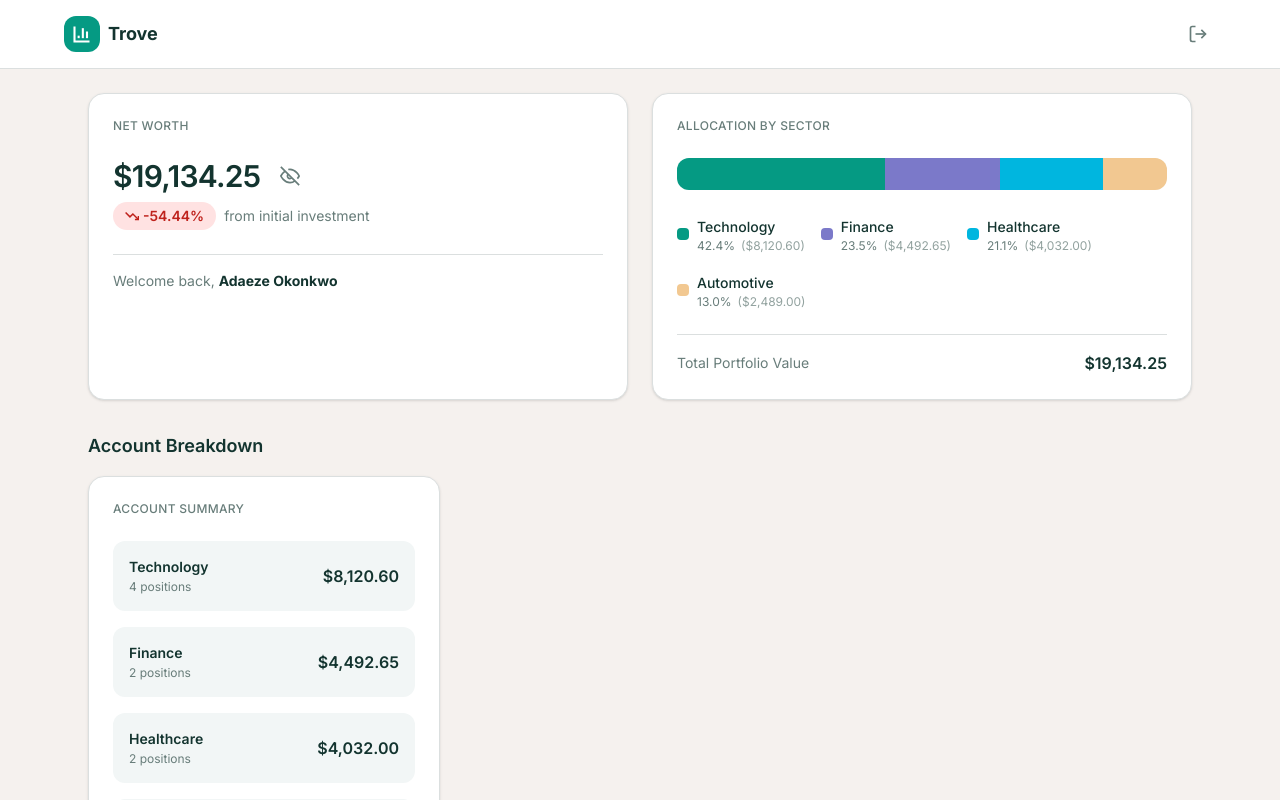
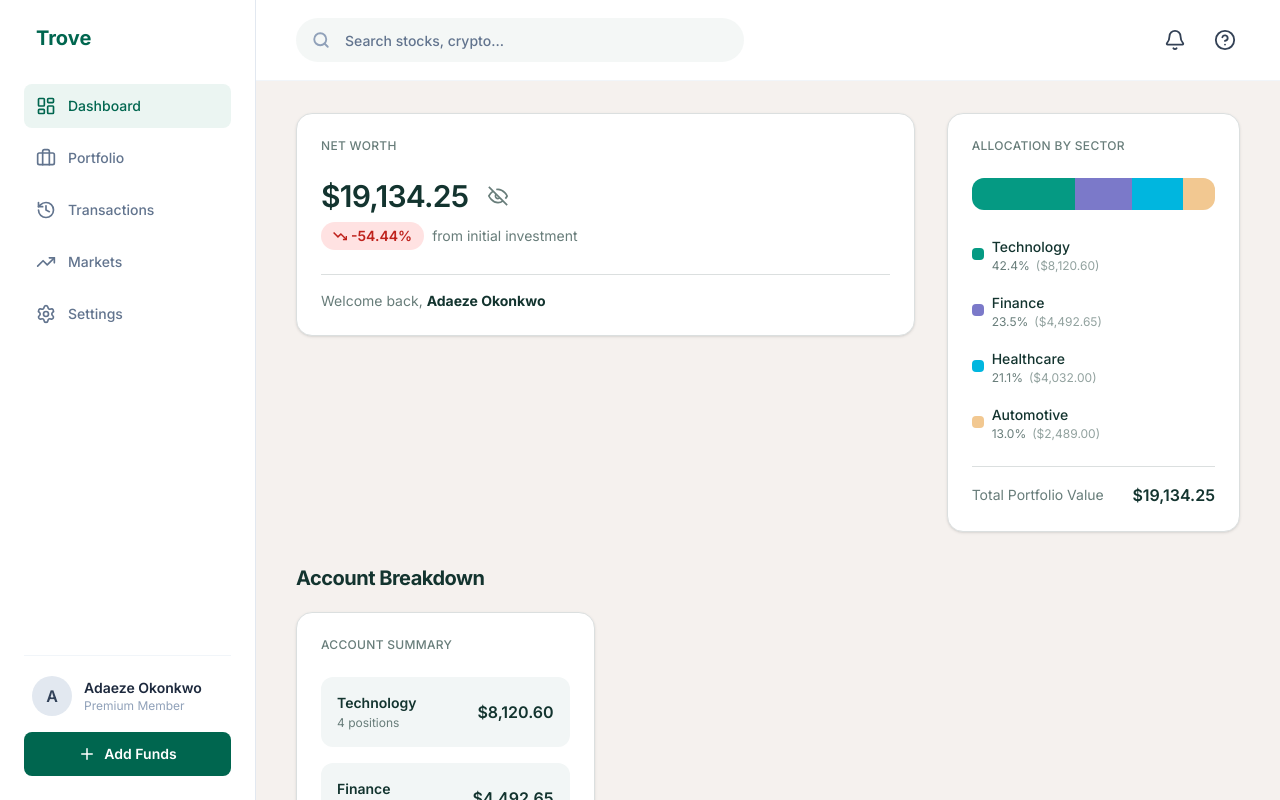
Before and after one commit to phartex/Trove-finance-Assessment, a Next.js app: page /dashboard in a window 1280 px wide. Shown: the top 800 px of the page. Built offline with nearby package versions, Linux system fonts and the light colour scheme.

Commit message:
restructure the header component

```diff
--- /dev/null
+++ b/app/components/Header.tsx
@@ -0,0 +1,59 @@
+'use client';
+
+import React, { useState } from 'react';
+import { Search, Bell, HelpCircle } from 'lucide-react';
+
+interface HeaderProps {
+  onSearch?: (query: string) => void;
+}
+
+export default function Header({ onSearch }: HeaderProps) {
+  const [searchQuery, setSearchQuery] = useState('');
+
+  const handleSearchChange = (e: React.ChangeEvent<HTMLInputElement>) => {
+    const value = e.target.value;
+    setSearchQuery(value);
+    if (onSearch) {
+      onSearch(value);
+    }
+  };
+
+  return (
+    <header className="w-full h-20 border-b border-slate-100 bg-white flex items-center justify-between p-10 sticky top-0 z-50">
+      {/* Search Input Container */}
+      <div className="relative w-full max-w-md">
+        <div className="absolute inset-y-0 left-4 flex items-center pointer-events-none text-slate-400">
+          <Search size={18} strokeWidth={2.5} />
+        </div>
+        <input
+          type="text"
+          value={searchQuery}
+          onChange={handleSearchChange}
+          placeholder="Search stocks, crypto..."
+          className="w-full h-11 pl-12 pr-4 rounded-full bg-[#EDF2F1]/60 text-slate-800 placeholder-slate-500 font-medium text-sm border border-transparent focus:border-slate-200 focus:bg-white focus:outline-none transition-all"
+        />
+      </div>
+
+      {/* Action Utility Buttons */}
+      <div className="flex items-center gap-5 text-[#334155]">
+        {/* Notifications */}
+        <button
+          className="p-1 rounded-full hover:bg-slate-50 transition-colors focus:outline-none relative"
+          aria-label="Notifications"
+        >
+          <Bell size={22} strokeWidth={2} />
+          {/* Optional: Unread notification dot badge */}
+          <span className="absolute top-1 right-1 w-2 h-2 bg-red-500 rounded-full hidden" />
+        </button>
+
+        {/* Help / Support */}
+        <button
+          className="p-1 rounded-full hover:bg-slate-50 transition-colors focus:outline-none"
+          aria-label="Help and support"
+        >
+          <HelpCircle size={22} strokeWidth={2} />
+        </button>
+      </div>
+    </header>
+  );
+}
--- a/app/dashboard/page.tsx
+++ b/app/dashboard/page.tsx
@@ -13,6 +13,8 @@ import AllocationBar from '../components/AllocationBar';
 import AccountList from '../components/AccountList';
 import StocksTab from '../components/StocksTab';
 import OrdersTab from '../components/OrdersTab';
+import Sidebar from '../components/Sidebar';
+import Header from '../components/Header';
 
 export default function DashboardPage() {
   const { logout, user } = useAuth();
@@ -20,7 +22,7 @@ export default function DashboardPage() {
   const [portfolioData, setPortfolioData] = useState<PortfolioData | null>(null);
   const [loading, setLoading] = useState(true);
   const [error, setError] = useState<string | null>(null);
-
+console.log('User from AuthContext:', user);
   useEffect(() => {
     loadPortfolioData();
   }, []);
@@ -91,69 +93,42 @@ export default function DashboardPage() {
   const accountSummaries = getAccountSummaries(portfolioData.holdings);
 
   return (
-    <div className="min-h-screen bg-bg-page">
-      {/* Header */}
-      <header className="bg-card-surface border-b border-border px-4 lg:px-6 py-4 sticky top-0 z-50">
-        <div className="max-w-6xl mx-auto flex justify-between items-center">
-          {/* Logo */}
-          <div className="flex items-center gap-2">
-            <div className="w-9 h-9 bg-trove-green rounded-xl flex items-center justify-center">
-              <svg
-                className="w-5 h-5 text-white"
-                viewBox="0 0 24 24"
-                fill="none"
-                stroke="currentColor"
-                strokeWidth="2.5"
-              >
-                <path d="M3 3v18h18"/>
-                <path d="M18 17V9"/>
-                <path d="M13 17V5"/>
-                <path d="M8 17v-3"/>
-              </svg>
-            </div>
-            <span className="text-lg font-bold text-text-default">
-              Trove
-            </span>
-          </div>
+    <div className="min-h-screen bg-bg-page flex overflow-hidden">
+      {/* Left Sidebar Pane */}
+      <Sidebar userName={portfolioData.user.name} />
 
-          {/* User & Logout */}
-          <div className="flex items-center gap-4">
-            <span className="hidden md:block text-sm text-text-neutral">
-              {user?.email}
-            </span>
-            <button
-              onClick={logout}
-              className="p-2 text-text-neutral hover:text-text-default hover:bg-bg-default rounded-xl transition-all"
-              title="Logout"
-            >
-              <svg className="w-5 h-5" viewBox="0 0 24 24" fill="none" stroke="currentColor" strokeWidth="2">
-                <path d="M9 21H5a2 2 0 0 1-2-2V5a2 2 0 0 1 2-2h4" />
-                <polyline points="16 17 21 12 16 7" />
-                <line x1="21" y1="12" x2="9" y2="12" />
-              </svg>
-            </button>
-          </div>
-        </div>
-      </header>
+      {/* Right Canvas Area - Managed with flex-col to stick the header on top */}
+      <div className="flex-1 h-screen flex flex-col overflow-y-auto">
 
-      {/* Main Content */}
-      <main className="max-w-6xl mx-auto p-4 lg:p-6">
+        {/* Header - Now flushes edge-to-edge perfectly */}
+        <Header />
+
+        {/* Scrollable Content Container - Removed excess side gaps */}
+        <main className="w-full max-w-[1400px] mx-auto px-6 py-8 lg:px-10 flex-1">
+
           {/* Top Section: Net Worth & Allocation */}
-        <div className="grid grid-cols-1 lg:grid-cols-2 gap-6 mb-8">
+          <div className="grid grid-cols-1 lg:grid-cols-12 gap-8 mb-8 items-start">
+            {/* Net Worth (Main Canvas Area) */}
+            <div className="lg:col-span-7 xl:col-span-8">
               <NetWorthCard
                 summary={portfolioData.summary}
                 userName={portfolioData.user.name}
               />
+            </div>
+
+            {/* Sector Allocation Breakdown */}
+            <div className="lg:col-span-5 xl:col-span-4">
               <AllocationBar
                 allocations={sectorAllocations}
                 totalValue={portfolioData.summary.totalPortfolioValue}
                 currency={portfolioData.summary.currency}
               />
             </div>
+          </div>
 
           {/* Account Summary */}
           <div className="mb-8">
-          <h2 className="text-lg font-semibold mb-4 text-text-default">
+            <h2 className="text-xl font-bold mb-5 text-text-default tracking-tight">
               Account Breakdown
             </h2>
             <div className="grid grid-cols-1 md:grid-cols-2 lg:grid-cols-3 gap-6">
@@ -172,7 +147,7 @@ export default function DashboardPage() {
                 onClick={() => setActiveTab('stocks')}
                 className={`px-5 py-3 text-sm font-medium transition-colors relative ${
                   activeTab === 'stocks'
-                  ? 'text-trove-green border-b-2 border-trove-green'
+                    ? 'text-trove-green border-b-2 border-trove-green font-semibold'
                     : 'text-text-neutral hover:text-text-default'
                 }`}
               >
@@ -182,7 +157,7 @@ export default function DashboardPage() {
                 onClick={() => setActiveTab('orders')}
                 className={`px-5 py-3 text-sm font-medium transition-colors relative ${
                   activeTab === 'orders'
-                  ? 'text-trove-green border-b-2 border-trove-green'
+                    ? 'text-trove-green border-b-2 border-trove-green font-semibold'
                     : 'text-text-neutral hover:text-text-default'
                 }`}
               >
@@ -207,12 +182,13 @@ export default function DashboardPage() {
           </div>
 
           {/* Footer */}
-        <footer className="text-center py-6">
+          <footer className="text-center py-4 border-t border-border/40 mt-12">
             <p className="text-xs text-text-disabled">
               Last updated: {new Date(portfolioData.user.lastUpdated).toLocaleString()}
             </p>
           </footer>
         </main>
       </div>
+    </div>
   );
 }
```
Also changed, not shown: 360 other files (tests, documents, lock files or other folders). Lines whose indentation alone changed are shown as unchanged.
